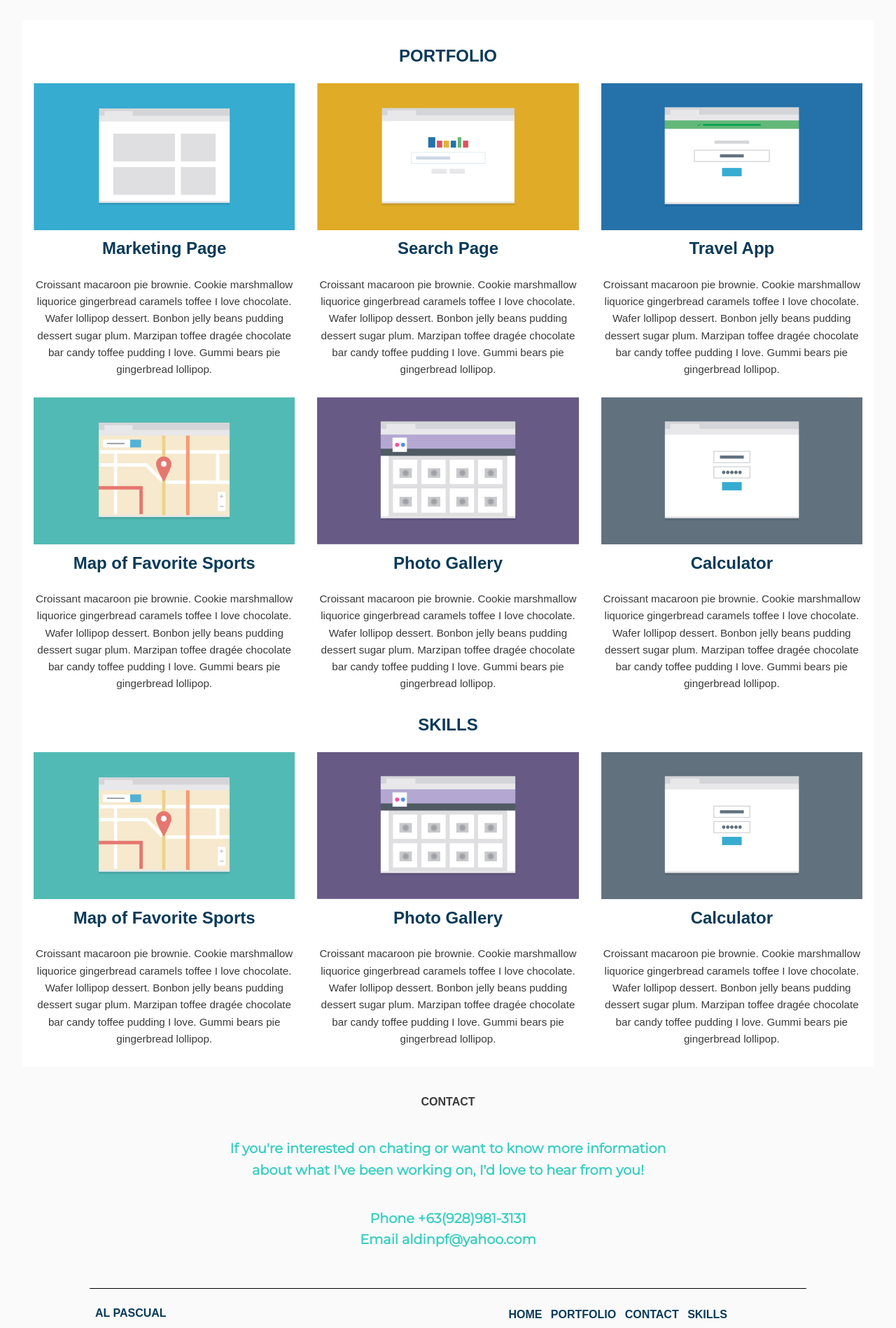
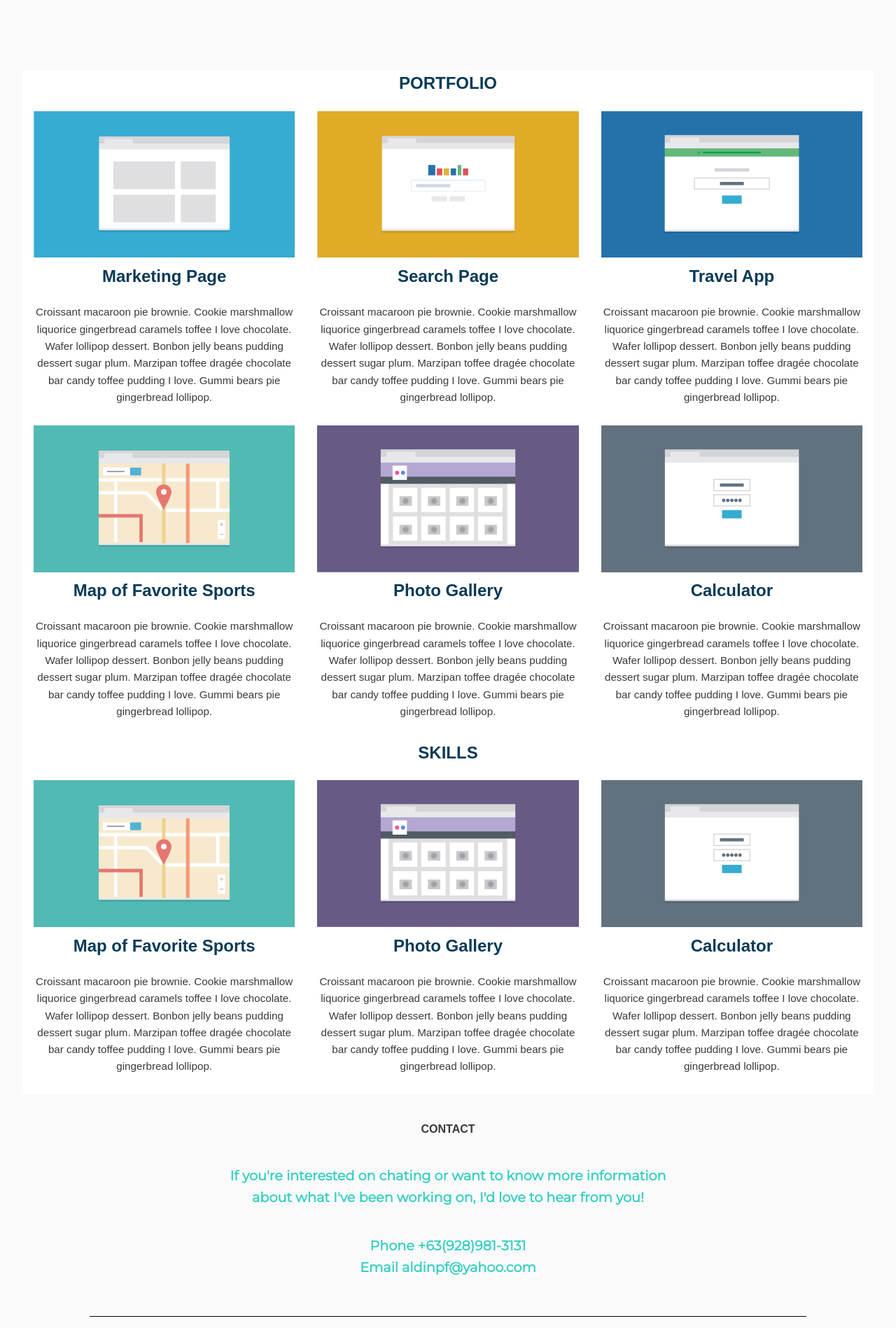
Before and after one commit to AL-PASCUAL/responsive_layout_v3, a plain HTML site: page index.html in a window 1280 px wide. Shown: the part 402-2300 px from the top of the page at 70% size. Drawn offline with Linux system fonts and the light colour scheme.

Commit message:
float remove on profile class

```diff
--- a/css/styles.css
+++ b/css/styles.css
@@ -41,7 +41,6 @@ font-size: 2em;
   margin-bottom: 2em;
   padding-top: 2em;
   padding-bottom: 2em;
-  float: left;
   display: inline-block;
   width: 100%;
   background-color: #FAFAFA;
--- a/index.html
+++ b/index.html
@@ -99,7 +99,7 @@
 <!--/.skills-->
       <div class="skilldiv">
 
-          <h2 class="skill" id="skills">SKILLS</h2>
+          <h2 class="skill clearfix" id="skills">SKILLS</h2>
 
           <div class="col">
 
@@ -130,7 +130,7 @@
 
 
 
-	<footer class="main-footer">
+	<footer class="main-footer clearfix">
 
           <div class="contact clearfix">
 
```
